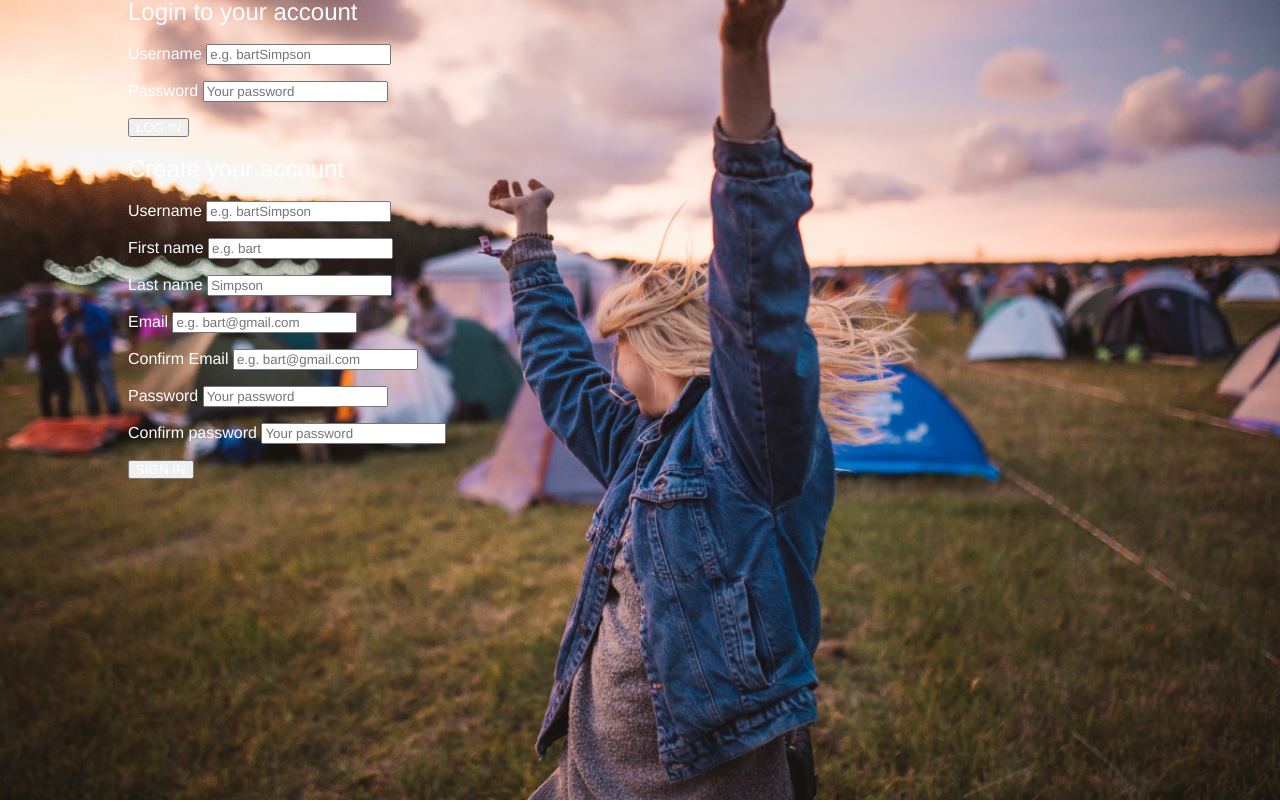
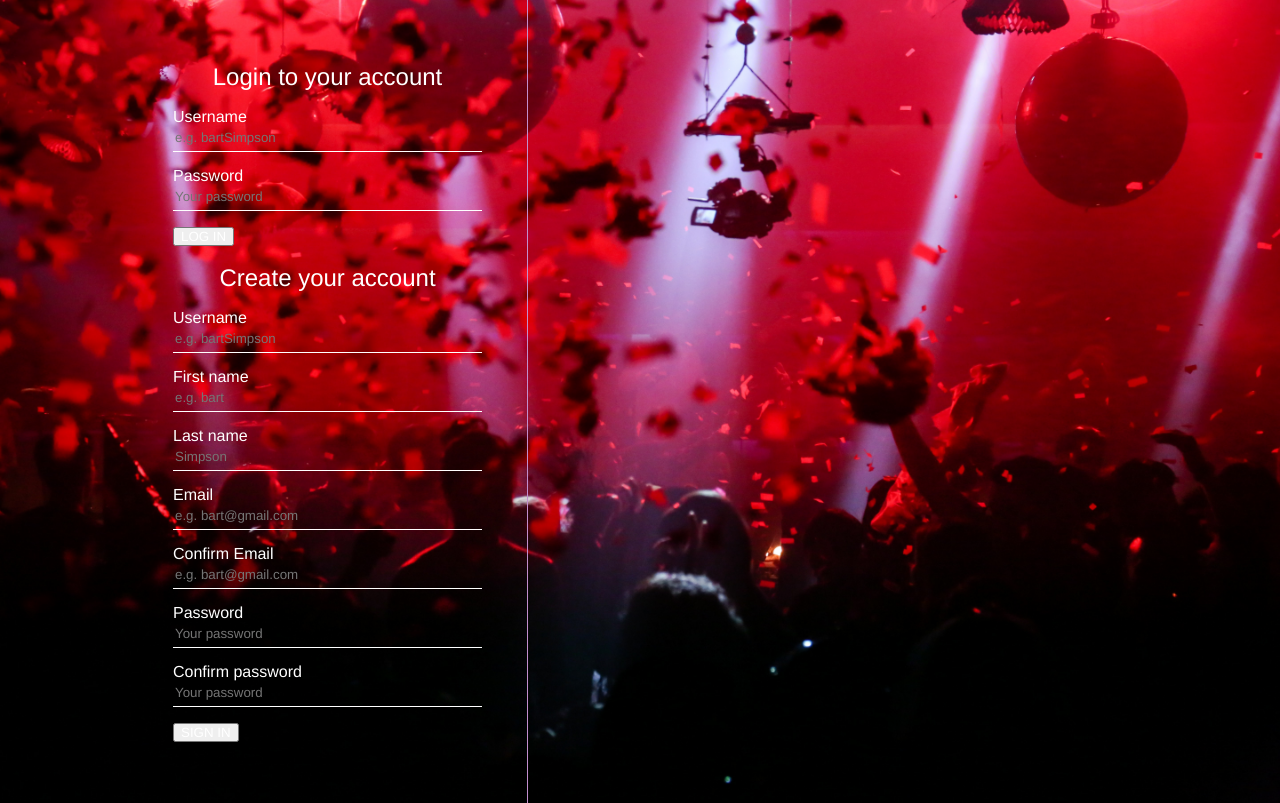
Before and after one commit to kiyoIshi/Smotify, a PHP site: page /register.php in a window 1280 px wide. Run offline with PHP 8.4, Linux system fonts and the light colour scheme.

Commit message:
add styles to inputContainer

```diff
--- a/assets/css/register.css
+++ b/assets/css/register.css
@@ -29,3 +29,26 @@ body {
   position: relative;
   min-width: 1024px;
 }
+
+#inputContainer {
+  width: 400px;
+  padding: 45px;
+  float: left;
+  border-right: 1px solid #C28ECE;
+}
+
+#inputContainer h2 {
+  text-align: center;
+}
+
+#inputContainer input[type="text"],
+#inputContainer input[type="email"],
+#inputContainer input[type="password"] {
+  display: block;
+  background-color: transparent;
+  border: 0;
+  border-bottom: 1px solid #fff;
+  height: 27px;
+  line-height: 27px;
+  width: 100%;
+}
```
Also changed, not shown: assets/images/bg.jpg.
